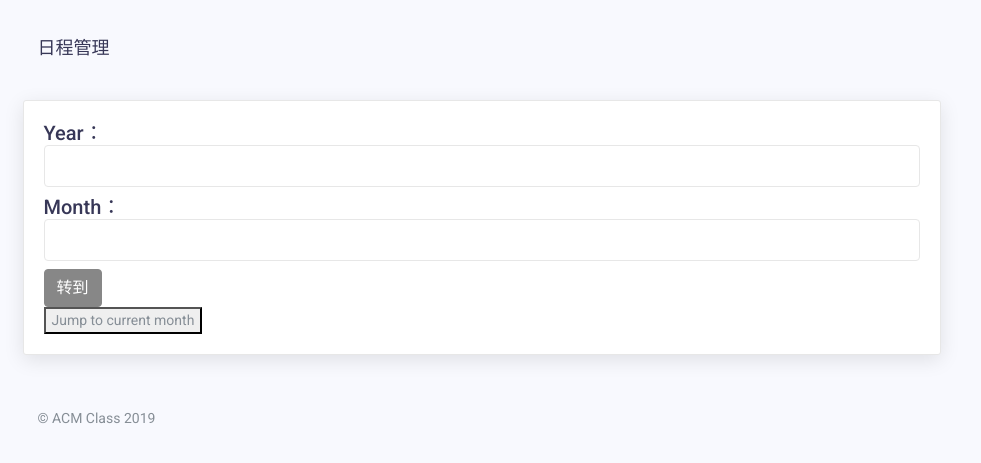
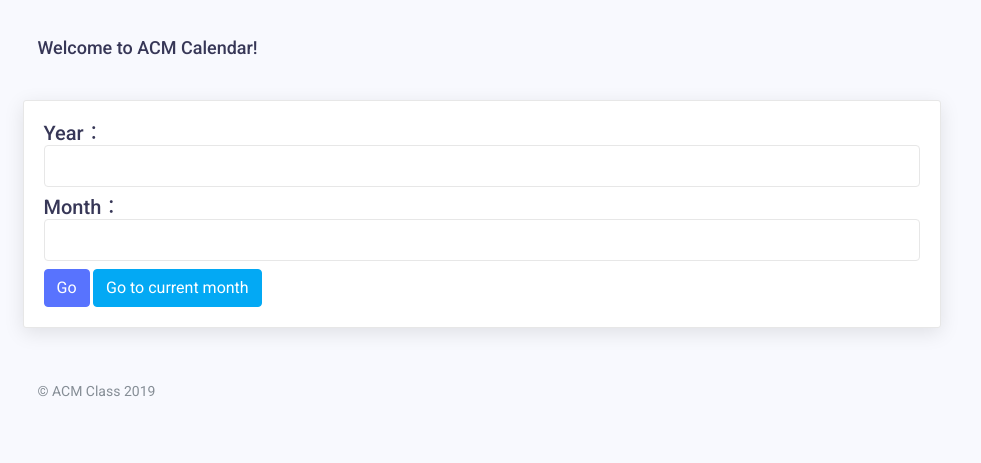
Before and after one commit to cmd2001/ACMClass_Calendar, a Flask app: page / in a window 1280 px wide. Shown: the top 463 px of the page, without its empty margins (0-981 px from the left). Run offline with Flask 2, Linux system fonts and the light colour scheme; some libraries are stand-ins or nearby versions.

Commit message:
beautiful frontend button

```diff
--- a/templates/index.html
+++ b/templates/index.html
@@ -1,7 +1,7 @@
 <!DOCTYPE html>
 <head>
     <meta charset="utf-8">
-    <title>日程管理</title>
+    <title>Welcome to ACM Calendar!</title>
     <link href="../static/bootstrap.min.css" rel="stylesheet">
     <link href="../static/task.css" rel="stylesheet">
 </head>
@@ -14,7 +14,7 @@
                     <div class="col-lg-8 p-r-0 title-margin-right">
                         <div class="page-header">
                             <div class="page-title">
-                                <h1>日程管理</h1>
+                                <h1>Welcome to ACM Calendar!</h1>
                             </div>
                         </div>
                     </div>
@@ -28,13 +28,12 @@
                                 <form action="/result" method="post">
                                     <h5>Year：<input class="form-control input-default" type="text" name="Year" required="required"></h5>
                                     <h5>Month：<input class="form-control input-default" type="text" name="Month" required="required"></h5>
-                                    <button type="submit" class="btn btn-default">转到</button>
+                                    <span><button type="submit" class="btn btn-primary">Go</button>
+                                        <a href={{cur_Link}} target="_blank">
+                                            <button type="button"  class="btn btn-info">Go to current month</button>
+                                        </a>
+                                    </span>
                                 </form>
-                                <a href={{cur_Link}} target="_blank">
-                                    <button type="button">
-                                        Jump to current month
-                                    </button>
-                                </a>
                             </div>
                         </div>
                         <!-- /# column -->
```
Also changed, not shown: templates/month.html (+15 -11 lines), templates/task.html (+4 -4 lines).
